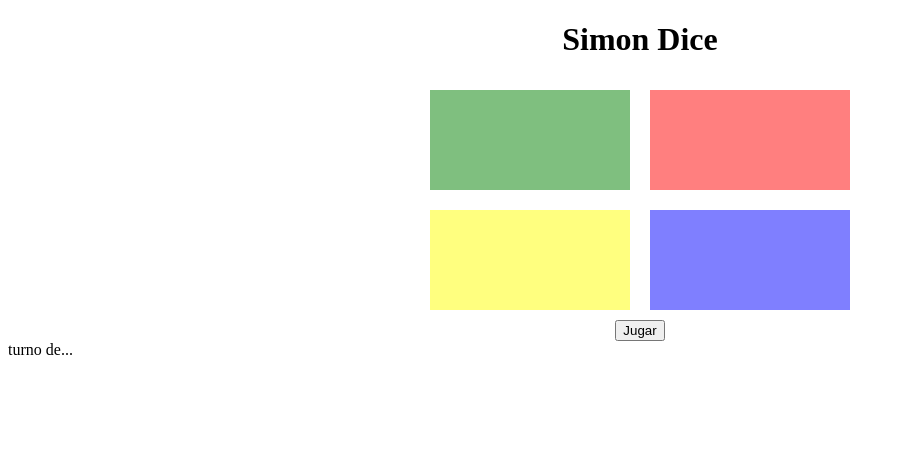
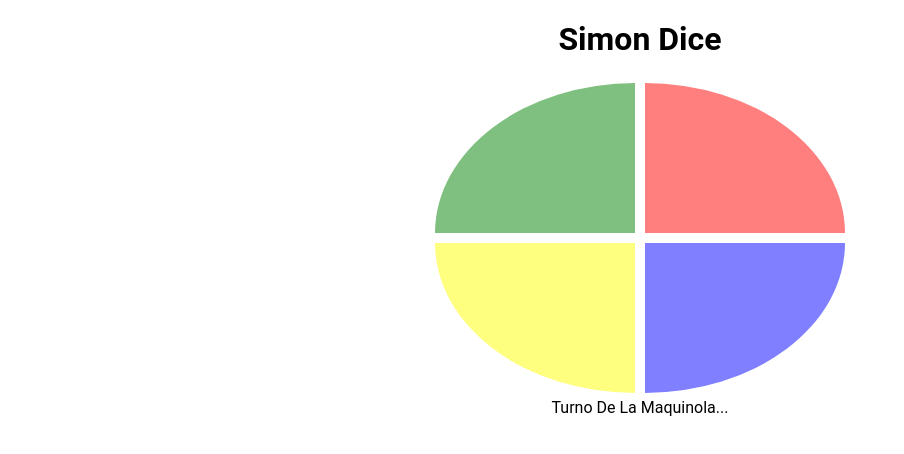
Before and after one commit to crisanmet/Simon-Dice, a plain HTML site: page index.html in a window 1280 px wide. Both pictures are taken after a click on the button "Jugar". Shown: the whole page, without its empty margins (0-904 px from the left). Drawn offline with Linux system fonts and the light colour scheme.

Commit message:
se agrega ls, best score, y mensaje

```diff
--- a/app.js
+++ b/app.js
@@ -1,18 +1,22 @@
 const d = document;
 const $btnJugar = d.querySelector(".btn-jugar");
 const $cuadros = d.querySelectorAll(".cuadro");
+const $mensaje = d.querySelector(".turno");
 
 let secuenciaMaquinaAComparar = [];
 let secuenciaMaquina = [];
 let secuenciaJugador = [];
 let ronda = 0;
-let mejorRonda = localStorage.getItem("puntaje") || 0;
+let mejorRonda = JSON.parse(localStorage.getItem("mejor-ronda")) || 0;
 
 $btnJugar.addEventListener("click", () => {
   iniciarJuego();
+  toggleBtn($btnJugar);
 });
 
 const iniciarJuego = () => {
+  toggleBtn($mensaje);
+  $mensaje.innerHTML = `<p>Turno de la maquinola...</p>`;
   bloquearUsuario();
 
   const $cuadroMaquina = obtenerCuadroAleatorioMaquina();
@@ -26,7 +30,7 @@ const iniciarJuego = () => {
     }, retraso);
   });
 
-  const retrasoJugador = (secuenciaMaquina.length + 1) * 1000;
+  const retrasoJugador = (ronda + 1) * 1000;
 
   setTimeout(() => {
     desbloquearUsuario();
@@ -34,21 +38,24 @@ const iniciarJuego = () => {
   ronda++;
   mejorRonda = ronda;
 };
+const obtenerCuadroAleatorioMaquina = () => {
+  const cuadrosColores = ["azul", "verde", "rojo", "amarillo"];
+  const colorAleatorio = Math.floor(Math.random() * cuadrosColores.length);
 
-const obtenerCuadroAleatorioMaquina = () => {
-  const cuadroElegido = Math.floor(Math.random() * $cuadros.length);
-  return $cuadros[cuadroElegido];
+  //const cuadroElegido = Math.floor(Math.random() * $cuadros.length);
+  return $cuadros[colorAleatorio];
 };
 
 const manejarJuegoUsuario = (e) => {
+  $mensaje.innerHTML = `<p>¿Podes repetirla?</p>`;
   const $cuadro = e.target;
   iluminarCuadro($cuadro);
   secuenciaJugador.push($cuadro.dataset.color);
 
-  const esperarJugador =
+  const esperarJuegoJugador =
     secuenciaMaquinaAComparar.length === secuenciaJugador.length;
 
-  if (esperarJugador) {
+  if (esperarJuegoJugador) {
     if (
       JSON.stringify(secuenciaMaquinaAComparar) ===
       JSON.stringify(secuenciaJugador)
@@ -73,17 +80,32 @@ const iluminarCuadro = (e) => {
 const desbloquearUsuario = () => {
   $cuadros.forEach((cuadro) => {
     cuadro.onclick = manejarJuegoUsuario;
+    cuadro.classList.add("cursor-pointer");
   });
 };
 const bloquearUsuario = () => {
   $cuadros.forEach((cuadro) => {
     cuadro.onclick = function () {};
+    cuadro.classList.remove("cursor-pointer");
   });
 };
 
 const reiniciarJuego = () => {
+  compararMejorRonda(mejorRonda);
+  toggleBtn($btnJugar);
   secuenciaMaquina = [];
   secuenciaMaquinaAComparar = [];
   secuenciaJugador = [];
   bloquearUsuario();
 };
+
+const compararMejorRonda = (puntaje) => {
+  const puntajeLocalStorage = JSON.parse(localStorage.getItem("mejor-ronda"));
+  if (puntaje > puntajeLocalStorage) {
+    localStorage.setItem("mejor-ronda", JSON.stringify(mejorRonda));
+  }
+};
+
+const toggleBtn = (btn) => {
+  btn.classList.toggle("oculto");
+};
--- a/index.html
+++ b/index.html
@@ -19,8 +19,8 @@
     </div>
     <div class="btn">
       <button type="button" class="btn-jugar">Jugar</button>
+      <div class="turno oculto"></div>
     </div>
-    <div class="turno">turno de...</div>
     <script src="app.js"></script>
   </body>
 </html>
--- a/style.css
+++ b/style.css
@@ -1,4 +1,17 @@
+* {
+  font-family: "Roboto", sans-serif;
+  margin: 0;
+  padding: 0;
+  box-sizing: border-box;
+  outline: none;
+  border: none;
+  text-decoration: none;
+  text-transform: capitalize;
+  transition: all 0.2s linear;
+}
+
 h1 {
+  margin: 20px;
   text-align: center;
 }
 .contenedor-1 {
@@ -11,34 +24,53 @@ h1 {
 }
 .verde {
   background-color: green;
-  margin: 10px;
-  height: 100px;
+  margin: 5px;
+  height: 150px;
   width: 200px;
   opacity: 0.5;
+  border-radius: 100% 0 0 0;
 }
 .rojo {
   background-color: red;
-  margin: 10px;
-  height: 100px;
+  margin: 5px;
+  height: 150px;
   width: 200px;
   opacity: 0.5;
+  border-radius: 0 100% 0 0;
 }
 .amarillo {
   background-color: yellow;
-  margin: 10px;
-  height: 100px;
+  margin: 5px;
+  height: 150px;
   width: 200px;
   opacity: 0.5;
+  border-radius: 0 0 0 100%;
 }
 .azul {
   background-color: blue;
-  margin: 10px;
-  height: 100px;
+  margin: 5px;
+  height: 150px;
   width: 200px;
   opacity: 0.5;
+  border-radius: 0 0 100%;
 }
 .btn {
   text-align: center;
+}
+.btn-jugar {
+  margin-top: 1rem;
+  background: green;
+  color: #fff;
+  padding: 10px;
+  font-size: 20px;
+  text-align: center;
+  cursor: pointer;
+  border-radius: 0.5rem;
+  outline: 2px solid green;
+  outline-offset: 2px;
+}
+.btn-jugar:hover {
+  background-color: black;
 }
 .resaltar-color {
   opacity: 1;
@@ -46,3 +78,6 @@ h1 {
 .cursor-pointer {
   cursor: pointer;
 }
+.oculto {
+  display: none;
+}
```
